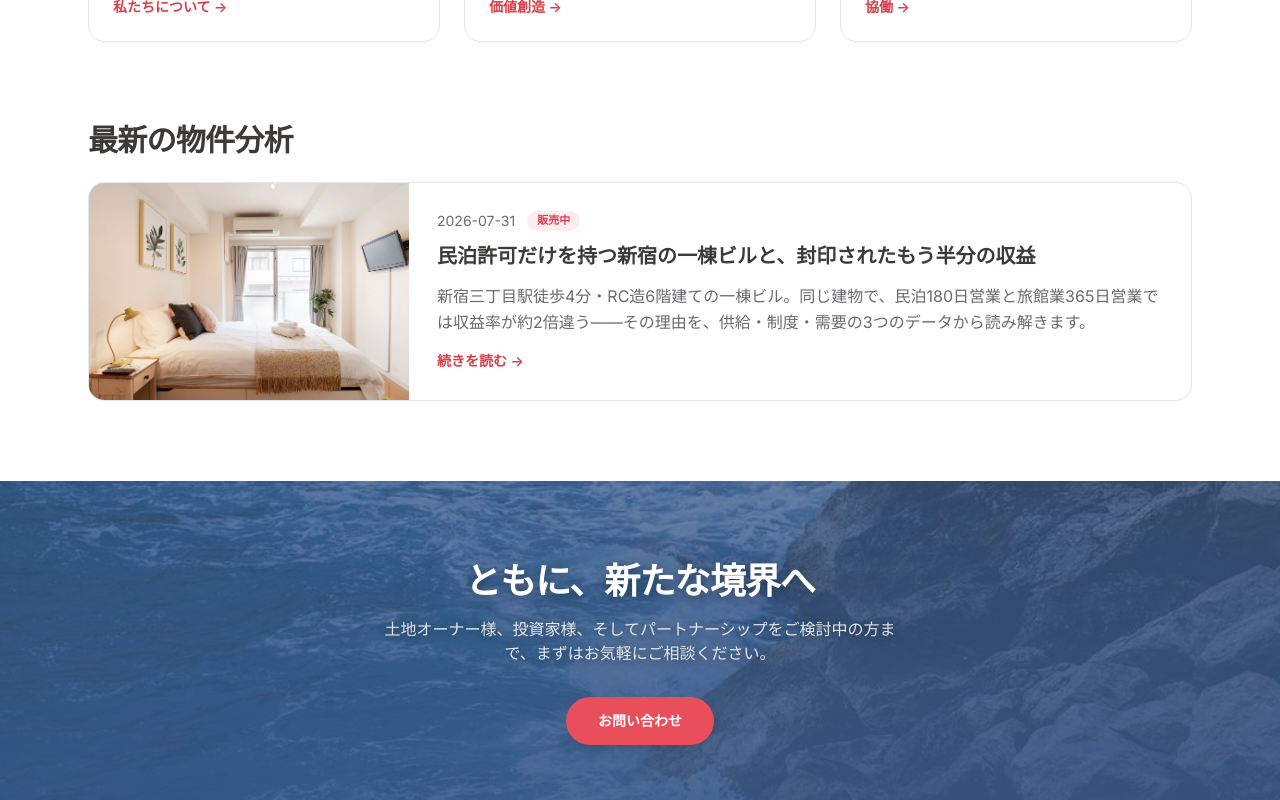
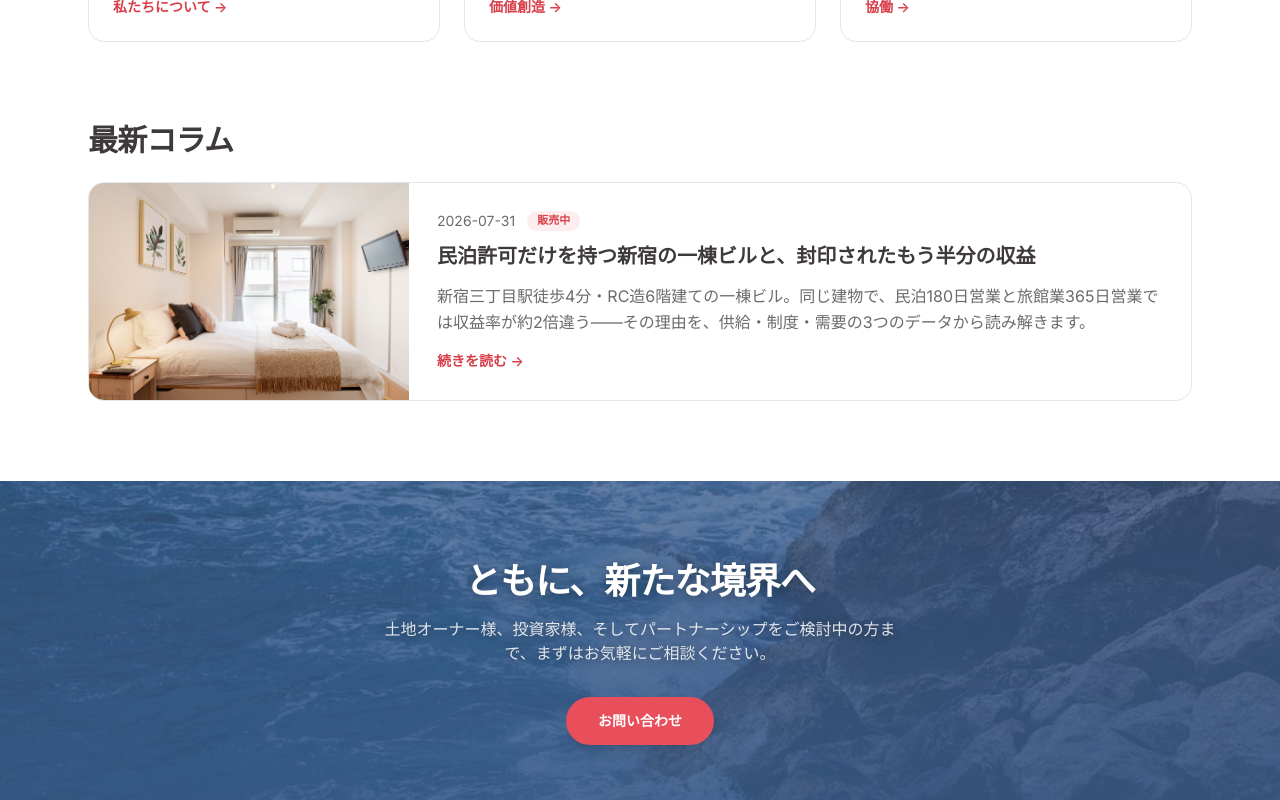
Before and after one commit to fika-tokyo/crossborders-staging, a React (Vite) app: page / in a window 1280 px wide. Shown: the part 1800-2600 px from the top of the page. Built offline with nearby package versions, Linux system fonts and the light colour scheme.

Commit message:
preview: ja nav コラム

```diff
--- a/scripts/prerender-insights.mjs
+++ b/scripts/prerender-insights.mjs
@@ -65,10 +65,10 @@ for (const a of ARTICLES_META) {
 // ---- 一覧ページ ----
 renderPage({
   path: '/insights',
-  title: '物件分析 | CROSSBORDERS',
+  title: 'コラム | CROSSBORDERS',
   description: '株式会社クロスボーダーズによる物件分析・市場レポート。',
   bodyHtml:
-    '<h1 class="text-3xl font-bold">物件分析</h1><ul class="mt-6 list-disc pl-6">' +
+    '<h1 class="text-3xl font-bold">コラム</h1><ul class="mt-6 list-disc pl-6">' +
     ARTICLES_META.map(
       (a) => `<li><a href="/insights/${a.slug}/">${esc(a.title.ja)}</a>(${a.date})</li>`
     ).join('') +
--- a/src/i18n.jsx
+++ b/src/i18n.jsx
@@ -32,7 +32,7 @@ const ja = {
     { label: `私たちについて`, to: '/about' },
     { label: `価値創造`, to: '/value' },
     { label: `実績`, to: '/works' },
-    { label: `物件分析`, to: '/insights' },
+    { label: `コラム`, to: '/insights' },
     { label: `お問い合わせ`, to: '/contact' },
   ],
   works: {
@@ -50,7 +50,7 @@ const ja = {
   },
   insights: {
     eyebrow: 'INSIGHTS',
-    listTitle: `物件分析`,
+    listTitle: `コラム`,
     listSubtitle: `実際の物件を題材に、データに基づく市場分析と収益シミュレーションを公開しています。`,
     back: `← 一覧に戻る`,
     statusAvailable: `販売中`,
@@ -62,7 +62,7 @@ const ja = {
     ctaLead: `本物件のご検討・詳細資料のご請求、または類似物件のご相談はこちらから。`,
     ctaButton: `お問い合わせ・資料請求`,
     notFound: `記事が見つかりません`,
-    latestTitle: `最新の物件分析`,
+    latestTitle: `最新コラム`,
     worksLink: `個別物件の分析記事はこちら →`,
   },
   hero: {
```
